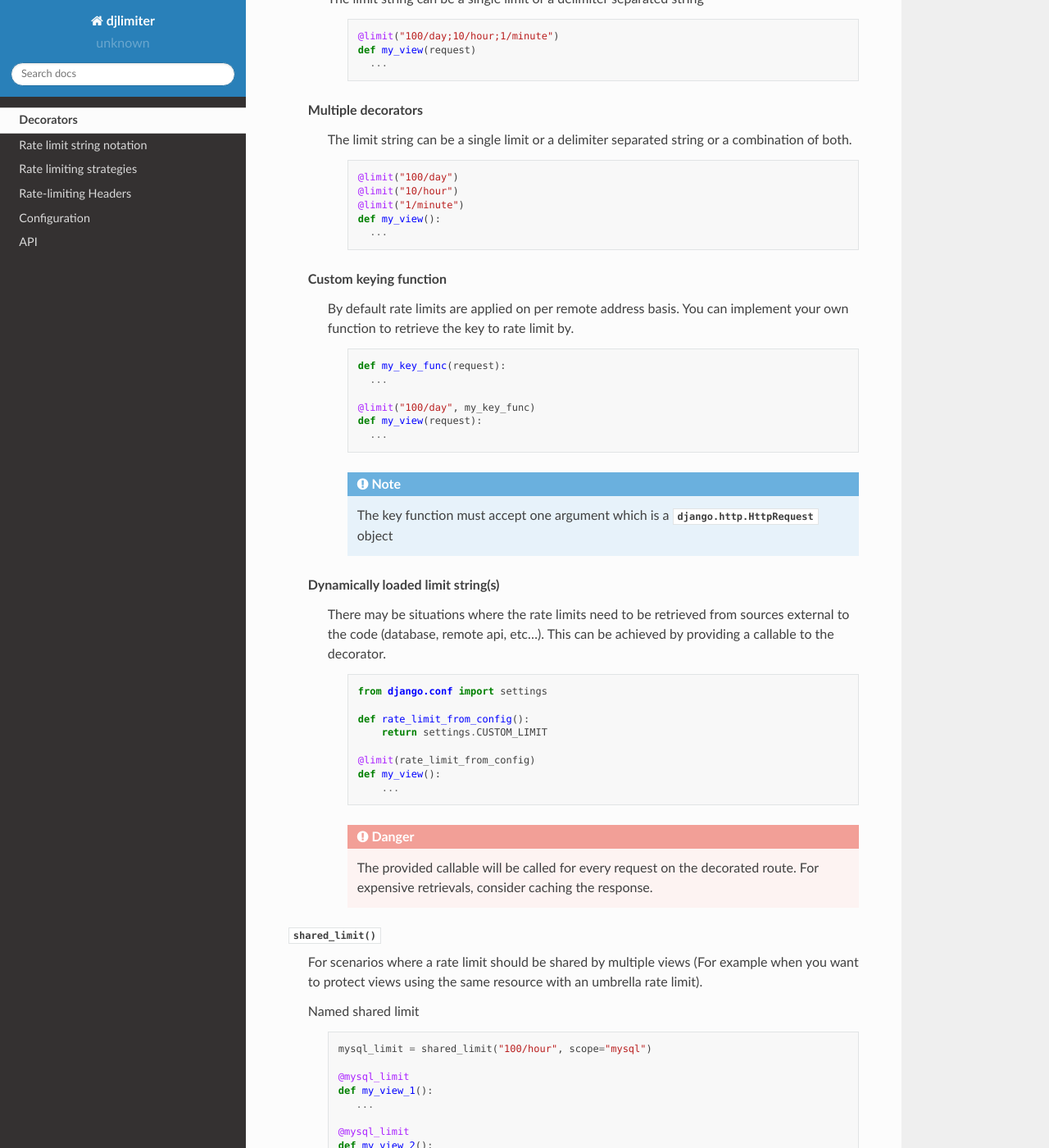
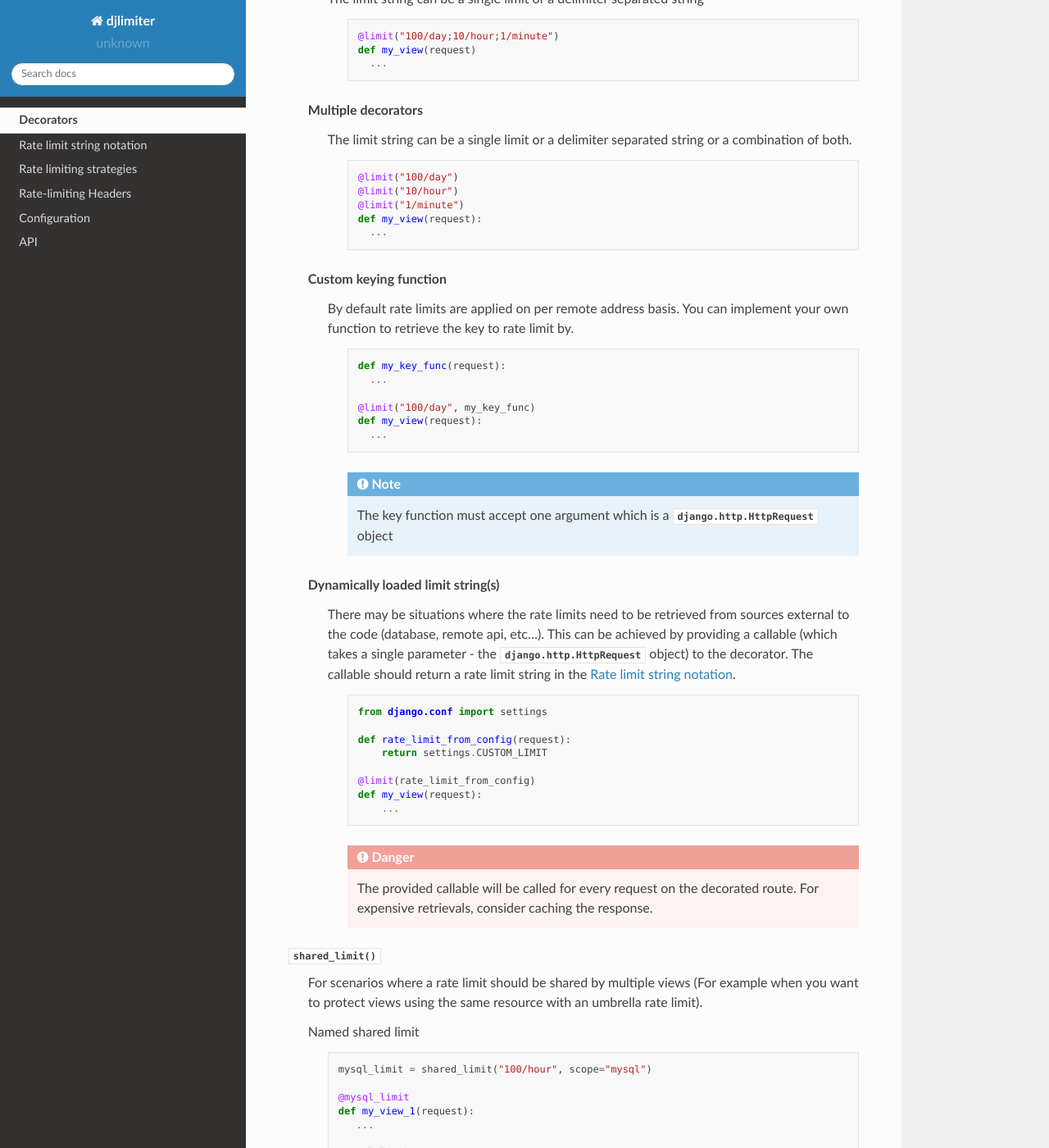
Before and after one commit to alisaifee/djlimiter, a Sphinx documentation site: the page built from doc/source/decorators.rst, in a window 1280 px wide and 1400 px high, scrolled down 325 px. Shown: the whole window at 82% size. Built offline with Sphinx 7.4.7 and the Read the Docs theme 2.0.0, drawn with Linux system fonts in a browser that asks for light colours.

Commit message:
Doc tweaks for decorators

```diff
--- a/doc/source/decorators.rst
+++ b/doc/source/decorators.rst
@@ -28,7 +28,7 @@ instance are
            @limit("100/day")
            @limit("10/hour")
            @limit("1/minute")
-           def my_view():
+           def my_view(request):
              ...
 
   Custom keying function
@@ -45,21 +45,23 @@ instance are
               ...
 
         .. note:: The key function must accept one argument which is a :class:`django.http.HttpRequest` object
+
   Dynamically loaded limit string(s)
     There may be situations where the rate limits need to be retrieved from
     sources external to the code (database, remote api, etc...). This can be
-    achieved by providing a callable to the decorator.
+    achieved by providing a callable (which takes a single parameter - the :class:`django.http.HttpRequest` object)
+    to the decorator. The callable should return a rate limit string in the :ref:`ratelimit-string`.
 
 
         .. code-block:: python
 
                from django.conf import settings
 
-               def rate_limit_from_config():
+               def rate_limit_from_config(request):
                    return settings.CUSTOM_LIMIT
 
                @limit(rate_limit_from_config)
-               def my_view():
+               def my_view(request):
                    ...
 
         .. danger:: The provided callable will be called for every request
@@ -80,11 +82,11 @@ instance are
         mysql_limit = shared_limit("100/hour", scope="mysql")
 
         @mysql_limit
-        def my_view_1():
+        def my_view_1(request):
            ...
 
         @mysql_limit
-        def my_view_2():
+        def my_view_2(request):
            ...
 
 
```
